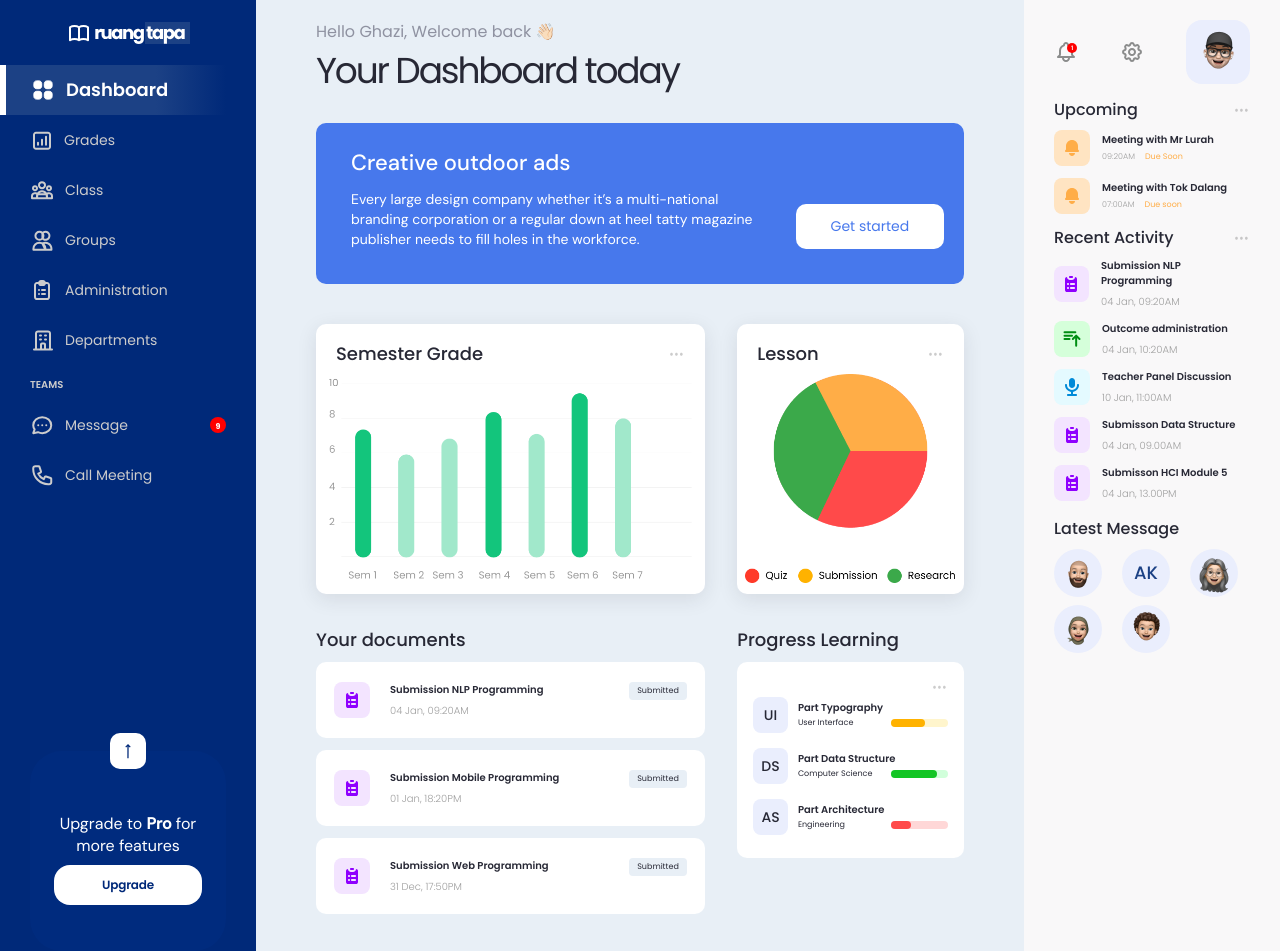
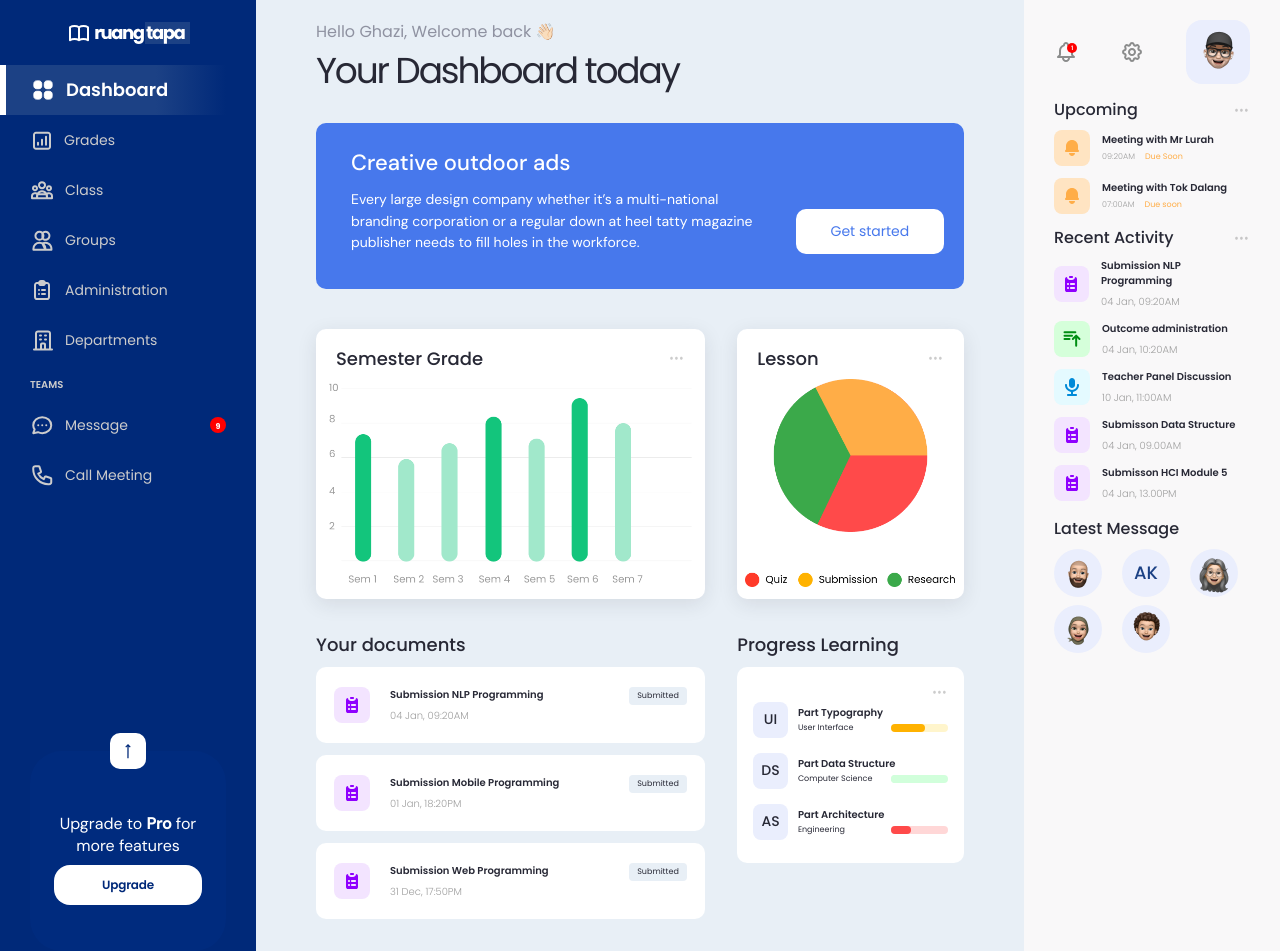
Before and after one commit to justsolomon/e-learning-dashboard, a PHP site: page / in a window 1280 px wide. Run offline with PHP 8.4, Linux system fonts and the light colour scheme.

Commit message:
Update style.css
additional styling

```diff
--- a/style.css
+++ b/style.css
@@ -26,7 +26,7 @@
   --orange-progress-bg-color: #fff5cc;
   --orange-progress-color: #ffb200;
   --green-progress-bg-color: #d1ffdb;
-  --green-progress-color: #13c525;
+  --green-progress-color: #d1ffdb;
   --red-progress-bg-color: #ffd7d7;
   --red-progress-color: #ff4a4a;
   --gradient-bg-color: #1c4185;
@@ -404,7 +404,7 @@ img {
 .main-content__banner__text {
   width: 70%;
   font-size: var(--font-size-sm);
-  line-height: 20px;
+  line-height: 21.5px;
 }
 
 .main-content__banner__button {
```
